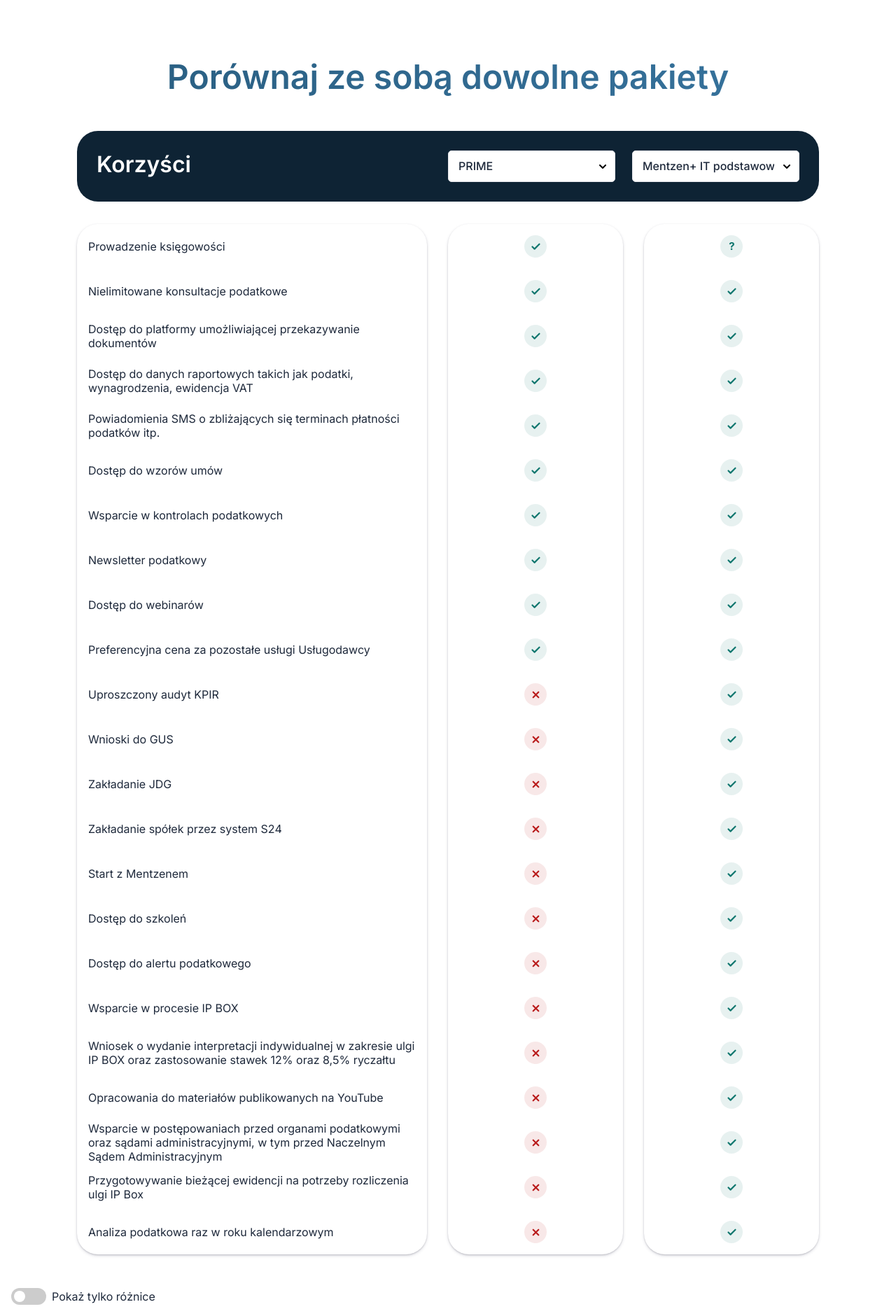
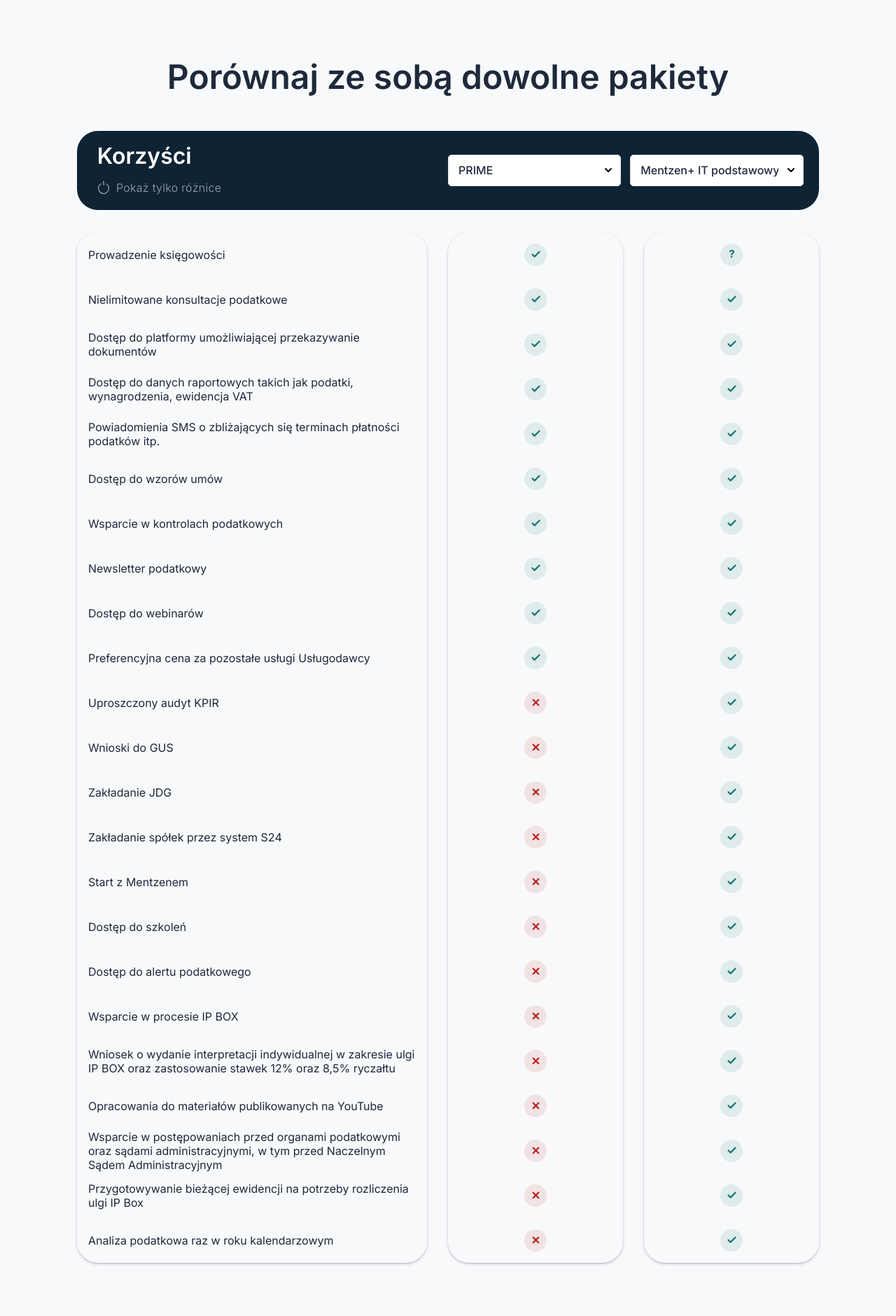
Before and after one commit to Hicior/PackageComparator, a plain HTML site: page index.html in a window 1280 px wide. Shown: the whole page at 70% size. After the commit the page ends 1836 px from the top, so only its background shows below. Drawn offline with Linux system fonts and the light colour scheme.

Commit message:
Add toggle switch for showing differences in package comparison app

```diff
--- a/index.html
+++ b/index.html
@@ -9,13 +9,40 @@
   <link href="https://fonts.googleapis.com/css2?family=Inter:ital,opsz,wght@0,14..32,100..900;1,14..32,100..900&display=swap" rel="stylesheet">
 </head>
 <body>
+  <svg xmlns="http://www.w3.org/2000/svg" style="display: none;">
+    <symbol xmlns="http://www.w3.org/2000/svg" viewBox="0 0 150 150" id="line">
+      <line x1="75" y1="34" x2="75" y2="58"/>
+    </symbol>
+    <symbol xmlns="http://www.w3.org/2000/svg" viewBox="0 0 150 150" id="circle">
+      <circle cx="75" cy="80" r="35"/>
+    </symbol>
+  </svg>
   <!-- Header -->
   <header class="header">
     <h1>Porównaj ze sobą dowolne pakiety</h1>
   </header>
   <!-- Comparison header -->
   <div id="comparison-header" class="comparison-header">
-    <div class="feature-header">Korzyści</div>
+    <div class="flex-container">
+      <div class="feature-header">Korzyści</div>
+      <div class="toggle-container">
+        <div class="power-switch">
+          <input type="checkbox" id="diffToggle" aria-label="Pokaż tylko różnice" />
+          <div class="button">
+            <svg class="power-off">
+              <use xlink:href="#line" class="line" />
+              <use xlink:href="#circle" class="circle" />
+            </svg>
+            <svg class="power-on">
+              <use xlink:href="#line" class="line" />
+              <use xlink:href="#circle" class="circle" />
+            </svg>
+          </div>
+        </div>
+        <span>Pokaż tylko różnice</span>
+      </div>
+
+    </div>
     <div class="package-column">
       <select id="package1" class="header-select"></select>
     </div>
@@ -32,14 +59,6 @@
       </div>
     </main>
   </div>
-  <!-- Footer -->
-  <div class="toggle-container">
-    <label class="toggle-switch">
-      <input type="checkbox" id="diffToggle" aria-label="Pokaż tylko różnice">
-      <span class="toggle-slider"></span>
-    </label>
-    <span>Pokaż tylko różnice</span>
-  </div>
 
   <script src="script.js"></script>
 
--- a/style.css
+++ b/style.css
@@ -5,7 +5,7 @@
   --app-white: #fff;
   --app-primary: #285c7e;
   --app-secondary: #f2f8fe;
-  --app-background: #fff;
+  --app-background: #f8f9fa;
   --app-text: #1e293b;
   --app-text-secondary: #475569;
   --app-primary-gradient: linear-gradient(90deg, #285c7e 0%, #3875a0 100%);
@@ -58,10 +58,7 @@ main {
   margin: 0;
   font-weight: 600;
   font-size: 3rem;
-  background: var(--app-primary-gradient);
-  -webkit-background-clip: text;
-  background-clip: text;
-  -webkit-text-fill-color: transparent;
+  color: var(--app-text);
 }
 
 /* Comparison Container Styles */
@@ -86,21 +83,30 @@ main {
 }
 
 .comparison-header > div {
-  padding: 0.75rem;
+  padding: 0 0.4rem;
+}
+
+.flex-container {
+  padding-left: 1.5rem;
+  flex: 2;
+  display: flex;
+  flex-direction: column;
 }
 
 .feature-header {
   flex: 2;
   color: var(--app-white);
   font-weight: 600;
-  padding-left: 1.5rem;
   font-size: 2rem;
+  margin-bottom: 0.6rem;
+  padding-left: 0.4rem;
 }
 
 .package-column {
   flex: 1;
   min-width: 200px;
   position: relative;
+  align-content: center;
 }
 
 /* Comparison Body Styles */
@@ -275,53 +281,148 @@ main {
 .toggle-container {
   display: flex;
   align-items: center;
-  gap: 0.5rem;
-  margin: 1rem;
+  gap: 0.1rem;
+  color: white;
 }
 
-.toggle-switch {
-  position: relative;
-  display: inline-block;
-  width: 50px;
-  height: 24px;
+.toggle-container span {
+  font-weight: 300;
+  opacity: 0.6;
+  letter-spacing: 0.3px;
 }
 
-.toggle-switch input {
+.power-switch {
+  --color-invert: #ffffff;
+  --width: 32px;
+  --height: 32px;
+  position: relative;
+  display: flex;
+  justify-content: center;
+  align-items: center;
+  width: var(--width);
+  height: var(--height);
+}
+.power-switch .button {
+  width: 100%;
+  height: 100%;
+  display: flex;
+  justify-content: center;
+  align-items: center;
+  position: relative;
+}
+.power-switch .button:after {
+  content: "";
+  width: 100%;
+  height: 100%;
+  position: absolute;
+  background: radial-gradient(
+    circle closest-side,
+    var(--color-invert),
+    transparent
+  );
+  filter: blur(4px);
   opacity: 0;
-  width: 0;
-  height: 0;
+  transition: opacity 1s ease, transform 1s ease;
+  transform: perspective(1px) translateZ(0);
+  backface-visibility: hidden;
+}
+.power-switch .power-on,
+.power-switch .power-off {
+  height: 100%;
+  width: 100%;
+  position: absolute;
+  z-index: 1;
+  fill: none;
+  stroke: var(--color-invert);
+  stroke-width: 6px;
+  stroke-linecap: round;
+  stroke-linejoin: round;
+}
+.power-switch .power-on .line,
+.power-switch .power-off .line {
+  opacity: 0.6;
+}
+.power-switch .power-on .circle,
+.power-switch .power-off .circle {
+  opacity: 0.6;
+  transform: rotate(-58deg);
+  transform-origin: center 17px;
+  stroke-dasharray: 220;
+  stroke-dashoffset: 40;
+}
+.power-switch .power-on {
+  filter: drop-shadow(0px 0px 2px rgba(255, 255, 255, 0.8));
+}
+.power-switch .power-on .line {
+  opacity: 0;
+  transition: opacity 0.3s ease 1s;
+}
+.power-switch .power-on .circle {
+  opacity: 1;
+  stroke-dashoffset: 220;
+  transition: transform 0s ease, stroke-dashoffset 1s ease 0s;
+}
+.power-switch input {
+  position: absolute;
+  height: 100%;
+  width: 100%;
+  z-index: 2;
+  cursor: pointer;
+  opacity: 0;
+}
+.power-switch input:checked + .button:after {
+  opacity: 0.15;
+  transform: scale(1.1) perspective(1px) translateZ(0);
+  backface-visibility: hidden;
+  transition: opacity 0.5s ease, transform 0.5s ease;
+}
+.power-switch input:checked + .button .power-on,
+.power-switch input:checked + .button .power-off {
+  animation: click-animation 0.3s ease forwards;
+  transform: scale(1);
+}
+.power-switch input:checked + .button .power-on .line {
+  animation: line-animation 0.8s ease-in forwards;
+  opacity: 1;
+  transition: opacity 0.05s ease-in 0.55s;
+}
+.power-switch input:checked + .button .power-on .circle {
+  transform: rotate(302deg);
+  stroke-dashoffset: 40;
+  transition: transform 0.4s ease 0.2s, stroke-dashoffset 0.4s ease 0.2s;
 }
 
-.toggle-slider {
-  position: absolute;
-  cursor: pointer;
-  top: 0;
-  left: 0;
-  right: 0;
-  bottom: 0;
-  background-color: #ccc;
-  transition: 0.4s;
-  border-radius: 24px;
+@keyframes line-animation {
+  0% {
+    transform: translateY(0);
+  }
+  10% {
+    transform: translateY(10px);
+  }
+  40% {
+    transform: translateY(-25px);
+  }
+  60% {
+    transform: translateY(-25px);
+  }
+  85% {
+    transform: translateY(10px);
+  }
+  100% {
+    transform: translateY(0px);
+  }
 }
 
-.toggle-slider:before {
-  position: absolute;
-  content: "";
-  height: 16px;
-  width: 16px;
-  left: 4px;
-  bottom: 4px;
-  background-color: white;
-  transition: 0.4s;
-  border-radius: 50%;
-}
-
-input:checked + .toggle-slider {
-  background-color: var(--app-primary);
-}
-
-input:checked + .toggle-slider:before {
-  transform: translateX(26px);
+@keyframes click-animation {
+  0% {
+    transform: scale(1);
+  }
+  50% {
+    transform: scale(0.9);
+  }
+  100% {
+    transform: scale(1);
+  }
 }
 
 /* Utility Classes */
```
